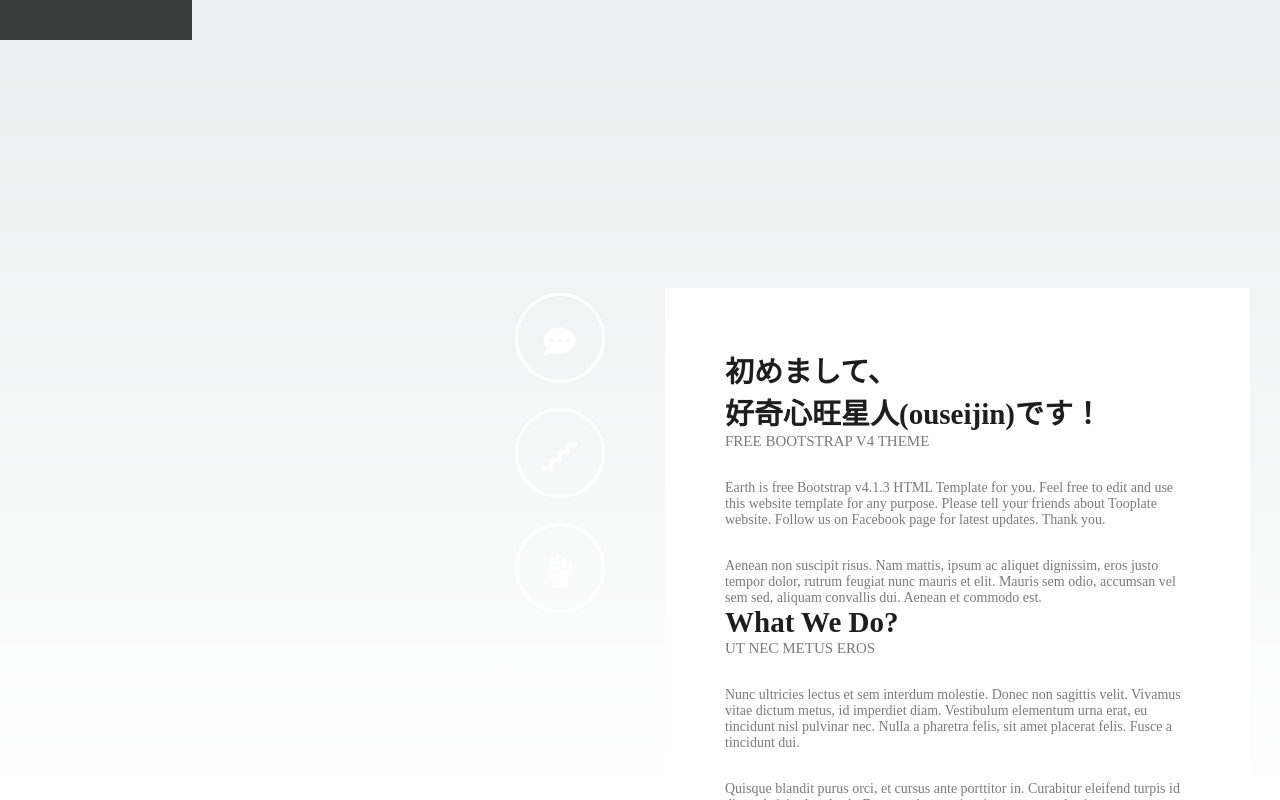
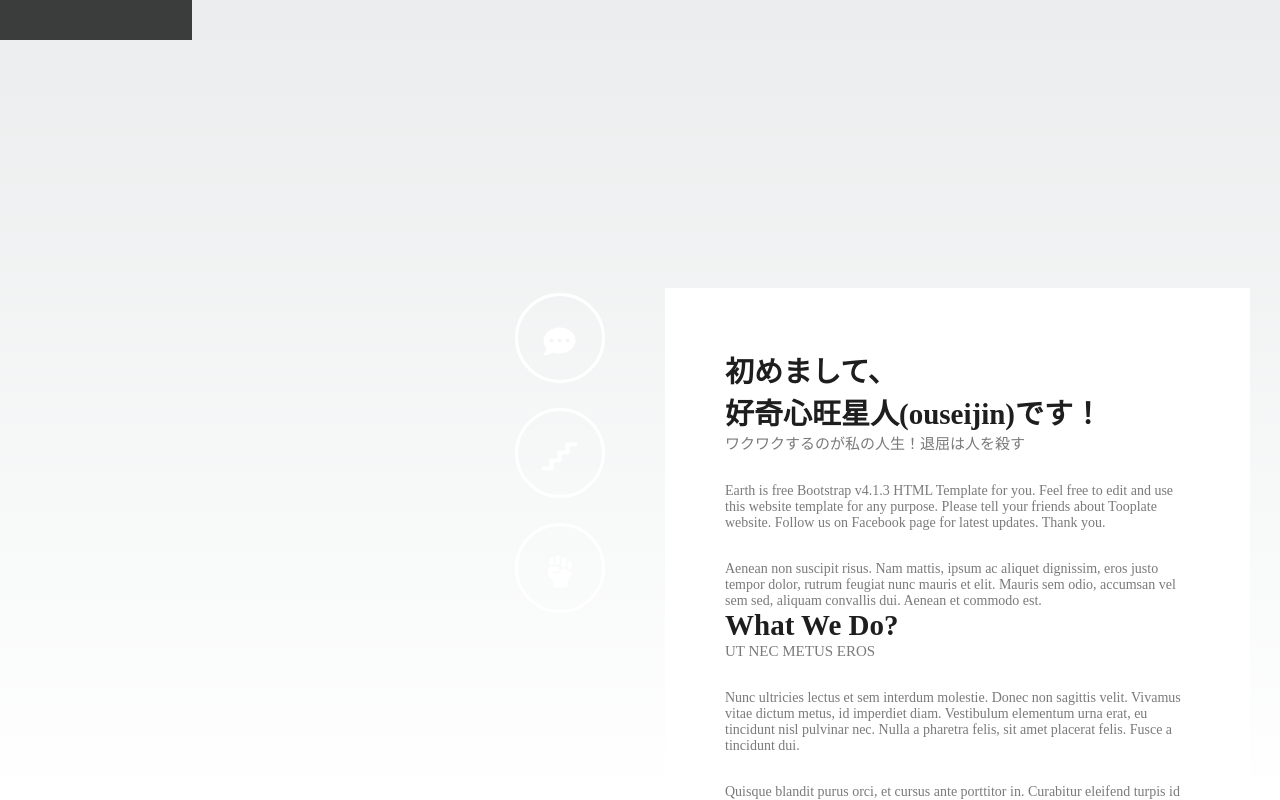
Before and after one commit to ouseijin/ouseijin, a Next.js app: page / in a window 1280 px wide. Shown: the part 800-1600 px from the top of the page. Built offline with nearby package versions, Linux system fonts and the light colour scheme.

Commit message:
💄 自己紹介のサブタイトル変更

```diff
--- a/src/pages/index.js
+++ b/src/pages/index.js
@@ -82,7 +82,7 @@ export default function Home() {
             <section className={styles.tabs_content}>
               <article id='tabs-1'>
                 <h2>初めまして、<br />好奇心旺星人(ouseijin)です！</h2>
-                <span>Free Bootstrap v4 Theme</span>
+                <span>ワクワクするのが私の人生！退屈は人を殺す</span>
                 <p>Earth is free Bootstrap v4.1.3 HTML Template for you. Feel free to edit and use this website template for any purpose. Please tell your friends about Tooplate website. Follow us on <a href="https://www.facebook.com/tooplate/">Facebook page</a> for latest updates. Thank you.</p>
                 <p>Aenean non suscipit risus. Nam mattis, ipsum ac aliquet dignissim, eros justo tempor dolor, rutrum feugiat nunc mauris et elit. Mauris sem odio, accumsan vel sem sed, aliquam convallis dui. Aenean et commodo est.</p>
               </article>
```
